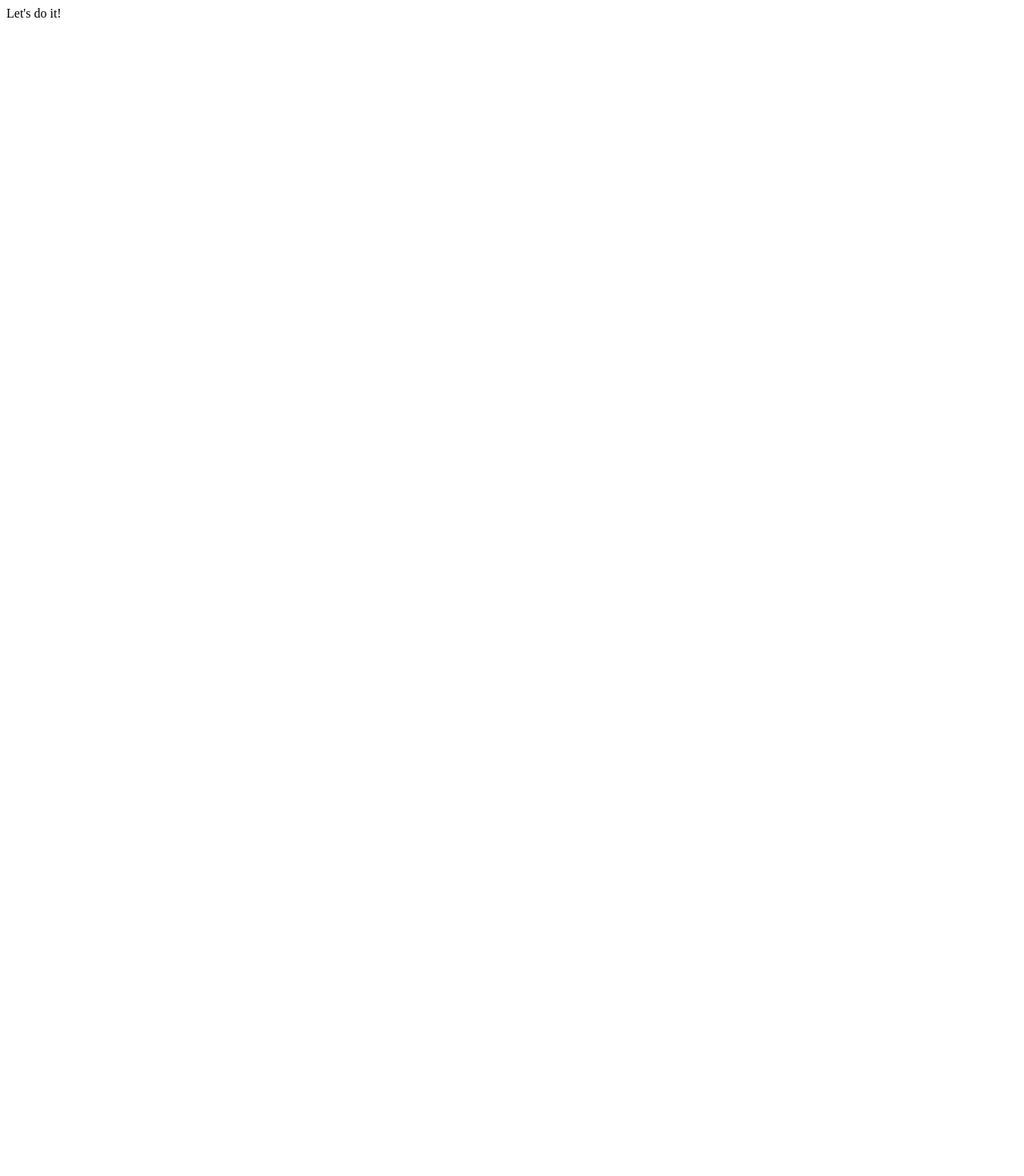
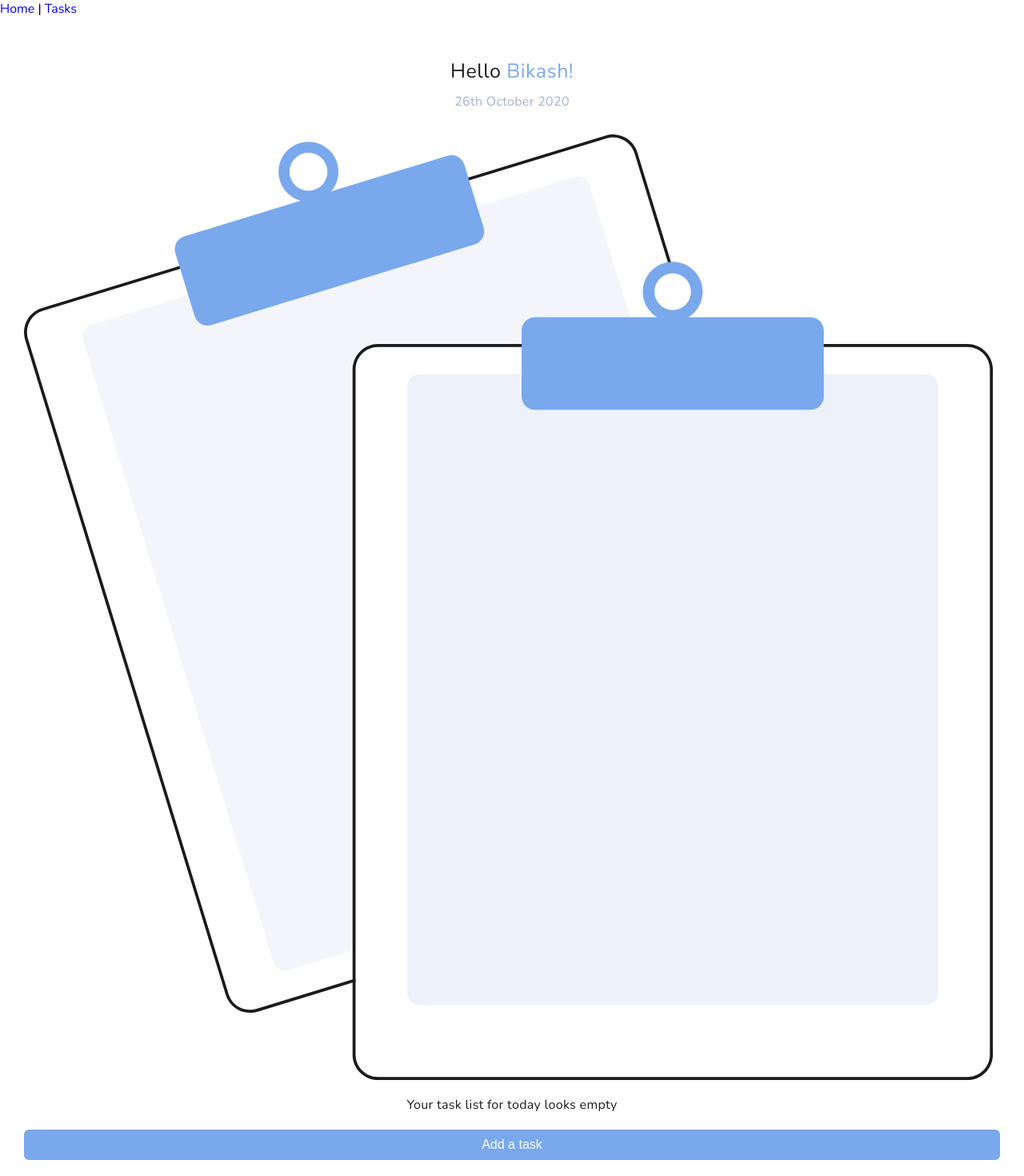
Before and after one commit to sunshine0213/country-api, a Vue app: page /tasks in a window 1280 px wide. Shown: the top 1470 px of the page at 80% size. Before the commit the page ends 800 px from the top, so only its background shows below. Built offline with nearby package versions, Linux system fonts and the light colour scheme.

Commit message:
Router, home, tasks page and some style

```diff
--- a/package.json
+++ b/package.json
@@ -9,11 +9,13 @@
   },
   "dependencies": {
     "core-js": "^3.6.5",
-    "vue": "^2.6.11"
+    "vue": "^2.6.11",
+    "vue-router": "^3.2.0"
   },
   "devDependencies": {
     "@vue/cli-plugin-babel": "~4.5.0",
     "@vue/cli-plugin-eslint": "~4.5.0",
+    "@vue/cli-plugin-router": "~4.5.0",
     "@vue/cli-service": "~4.5.0",
     "babel-eslint": "^10.1.0",
     "eslint": "^6.7.2",
--- a/src/App.vue
+++ b/src/App.vue
@@ -1,13 +1,65 @@
 <template>
-  <div id="app">Let's do it!</div>
+	<div id="app">
+		<div id="nav">
+			<router-link to="/"
+				>Home</router-link
+			>
+			|
+			<router-link to="/tasks"
+				>Tasks</router-link
+			>
+		</div>
+		<router-view />
+	</div>
 </template>
 
-<script>
-export default {
-  name: "App",
-  components: {},
-};
-</script>
-
 <style>
+@import url('https://fonts.googleapis.com/css2?family=Nunito:wght@400;600;700&display=swap');
+:root {
+	font-size: 8px;
+}
+body {
+	margin: 0;
+	padding: 0;
+	box-sizing: border-box;
+	font-family: 'Nunito', sans-serif;
+	font-size: 2rem;
+}
+a {
+	text-decoration: none;
+}
+h1 {
+	font-style: normal;
+	font-weight: 500;
+	font-size: 25px;
+	line-height: 34px;
+	text-align: center;
+	letter-spacing: 0.02em;
+	color: #1a1b1d;
+	margin: 10px 0;
+}
+h2 {
+	font-style: normal;
+	font-weight: 500;
+	font-size: 20px;
+	line-height: 27px;
+	letter-spacing: 0.02em;
+	color: #1a1b1d;
+}
+p {
+	font-style: normal;
+	font-weight: normal;
+	font-size: 16px;
+	line-height: 22px;
+	text-align: center;
+	letter-spacing: 0.02em;
+	color: #1a1b1d;
+	margin: 10px 0;
+}
+.primary-highlight {
+	color: #79a8ed;
+}
+.sub-text {
+	color: #a4b0cb;
+}
 </style>
--- /dev/null
+++ b/src/components/Button.vue
@@ -0,0 +1,31 @@
+<template>
+	<button class="button">
+		{{ label }}
+	</button>
+</template>
+<script>
+export default {
+	name: 'Button',
+	props: {
+		label: String,
+	},
+}
+</script>
+<style scoped>
+.button {
+	background-color: #79a8ed;
+	width: 100%;
+	padding: 10px;
+	border: none;
+	border-radius: 6px;
+	color: #ffffff;
+	font-size: 2rem;
+	font-weight: 400;
+	margin: 10px 0;
+}
+.button:hover {
+	background-color: #4887e4;
+	cursor: pointer;
+	border: none;
+}
+</style>
--- a/src/main.js
+++ b/src/main.js
@@ -1,8 +1,10 @@
 import Vue from 'vue'
 import App from './App.vue'
+import router from './router'
 
 Vue.config.productionTip = false
 
 new Vue({
-  render: h => h(App),
+  router,
+  render: h => h(App)
 }).$mount('#app')
--- /dev/null
+++ b/src/router/index.js
@@ -0,0 +1,29 @@
+import Vue from 'vue'
+import VueRouter from 'vue-router'
+import Home from '../views/Home.vue'
+
+Vue.use(VueRouter)
+
+const routes = [
+  {
+    path: '/',
+    name: 'Home',
+    component: Home
+  },
+  {
+    path: '/tasks',
+    name: 'Tasks',
+    // route level code-splitting
+    // this generates a separate chunk (about.[hash].js) for this route
+    // which is lazy-loaded when the route is visited.
+    component: () => import(/* webpackChunkName: "about" */ '../views/Tasks.vue')
+  }
+]
+
+const router = new VueRouter({
+  mode: 'history',
+  base: process.env.BASE_URL,
+  routes
+})
+
+export default router
--- /dev/null
+++ b/src/views/Home.vue
@@ -0,0 +1,50 @@
+<template>
+	<div class="home">
+		<div class="home__inner">
+			<img
+				src="@/assets/time_illustration.svg"
+				class="home__hero-image"
+			/>
+			<h1>
+				Tomorrow never comes
+				<span class="primary-highlight"
+					>Let’s do</span
+				>
+				it today!
+			</h1>
+			<Button label="Lets do it" />
+		</div>
+	</div>
+</template>
+
+<script>
+// @ is an alias to /src
+//import HelloWorld from '@/components/HelloWorld.vue'
+import Button from '@/components/Button.vue'
+
+export default {
+	name: 'Home',
+	components: { Button },
+	methods: {
+		onStart: function() {
+			console.log('hello')
+		},
+	},
+}
+document.title = 'Home'
+</script>
+<style scoped>
+.home {
+	margin: 40px 30px;
+}
+.home__inner {
+	display: flex;
+	flex-direction: column;
+	justify-content: center;
+}
+.home .home__hero-image {
+	margin-bottom: 20px;
+	display: flex;
+	justify-content: center;
+}
+</style>
--- /dev/null
+++ b/src/views/Tasks.vue
@@ -0,0 +1,50 @@
+<template>
+	<div class="tasks">
+		<div class="tasks__inner">
+			<h1>
+				Hello
+				<span class="primary-highlight"
+					>Bikash!</span
+				>
+			</h1>
+			<p class="sub-text">
+				26th October 2020
+			</p>
+			<img
+				src="@/assets/empty_illustration.svg"
+				class="home__hero-image"
+			/>
+			<p>
+				Your task list for today looks
+				empty
+			</p>
+			<Button label="Add a task" />
+		</div>
+	</div>
+</template>
+<script>
+import Button from '@/components/Button.vue'
+export default {
+	name: 'Tasks',
+	components: {
+		Button,
+	},
+}
+document.title = 'Tasks'
+</script>
+<style scoped>
+.tasks {
+	margin: 40px 30px;
+}
+.tasks__inner {
+	display: flex;
+	flex-direction: column;
+	justify-content: center;
+}
+.tasks p {
+	margin-top: 0px;
+}
+img {
+	margin: 20px 0;
+}
+</style>
```
Also changed, not shown: 1 other file (tests, documents, lock files or other folders).
